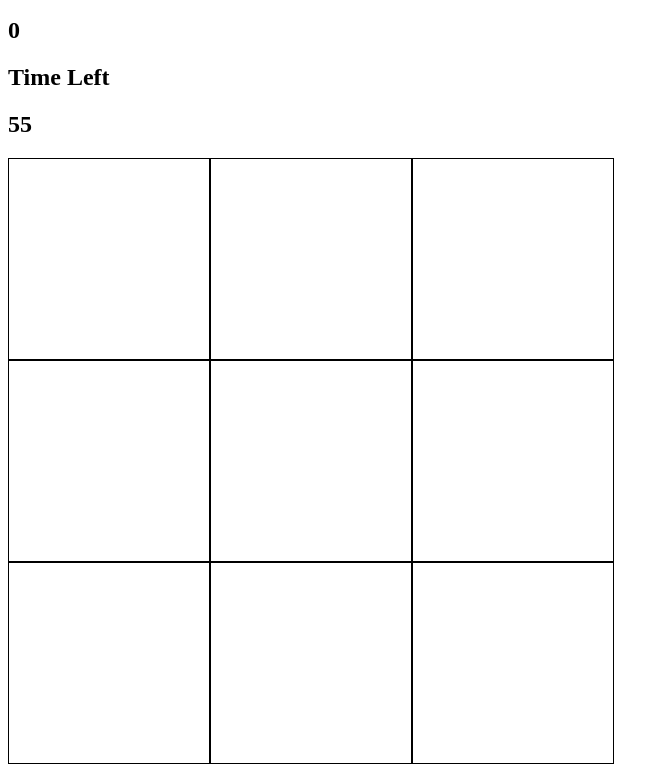
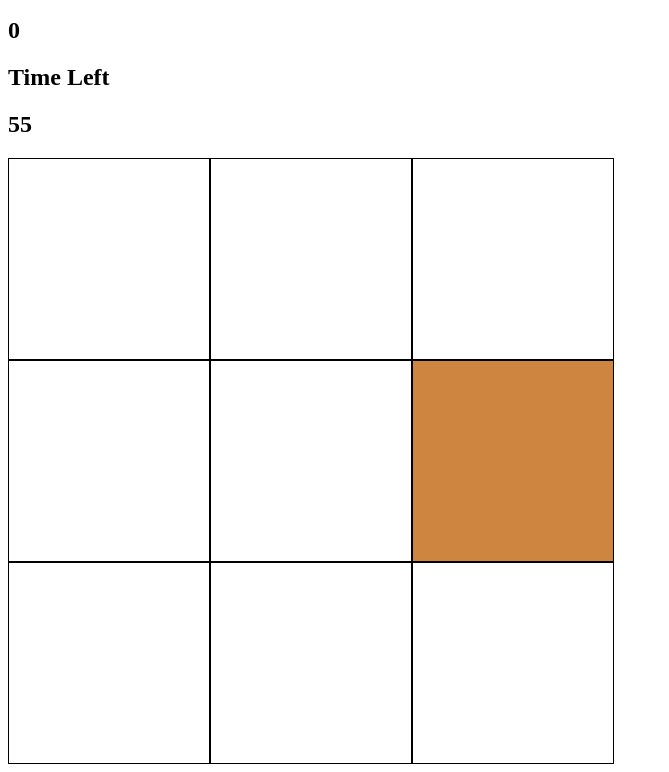
Before and after one commit to aditya053/Whac-A-Mole, a plain HTML site: page index.html in a window 1280 px wide. Shown: the part 110-882 px from the top of the page, without its empty margins (0-669 px from the left). Drawn offline with Linux system fonts and the light colour scheme.

Commit message:
second commit

```diff
--- a/script.js
+++ b/script.js
@@ -14,7 +14,7 @@ function rSquare(){
 
     })
 
-    let randomSquare= squares[Math.round(Math.random*9)];
+    let randomSquare= squares[Math.floor(Math.random()*9)];
     randomSquare.classList.add('mole');
 
     position=randomSquare.id;
--- a/style.css
+++ b/style.css
@@ -13,6 +13,5 @@
 }
 
 .mole {
-	background-image: url("mole.jpg");
-	background-size: cover;
+	background-color: peru;
 }
```
